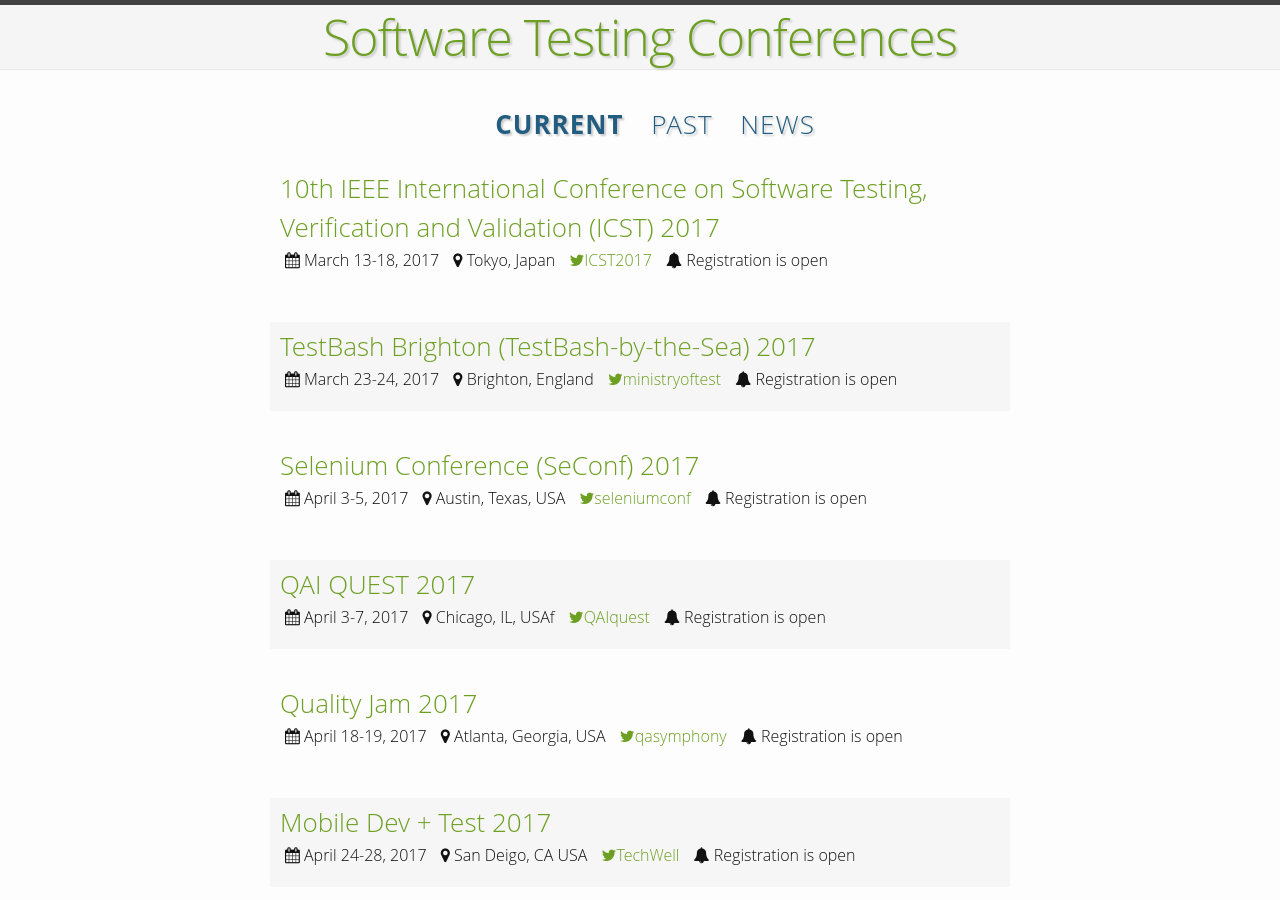
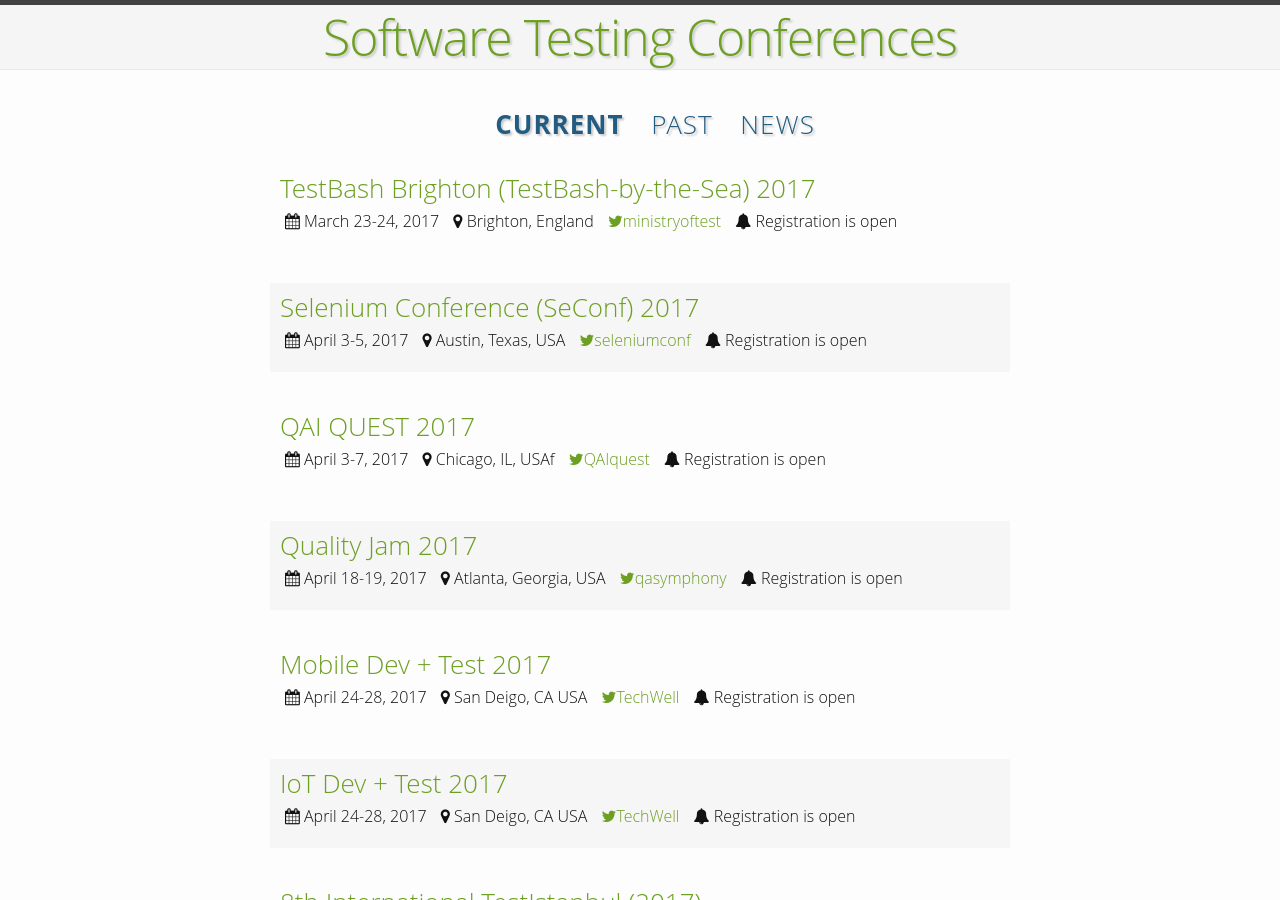
Before and after one commit to TestingConferences/testingconferences.github.io, a Jekyll site: the page built from index.html, in a window 1280 px wide and 900 px high. Built offline with Jekyll 4.4.1, drawn with Linux system fonts in a browser that asks for light colours.

Commit message:
Update current.yml

```diff
--- a/_data/current.yml
+++ b/_data/current.yml
@@ -1,10 +1,3 @@
-- name: 10th IEEE International Conference on Software Testing, Verification and Validation (ICST) 2017
-  location: Tokyo, Japan
-  dates: "March 13-18, 2017"
-  url: http://aster.or.jp/conference/icst2017/
-  twitter: ICST2017
-  status: Registration is open
-
 - name: TestBash Brighton (TestBash-by-the-Sea) 2017
   location: Brighton, England
   dates: "March 23-24, 2017"
```
